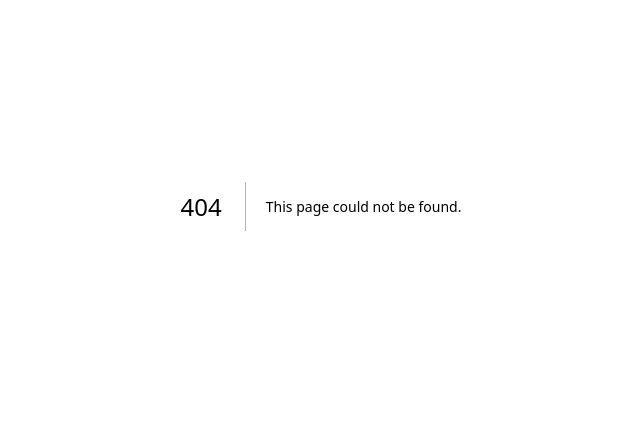
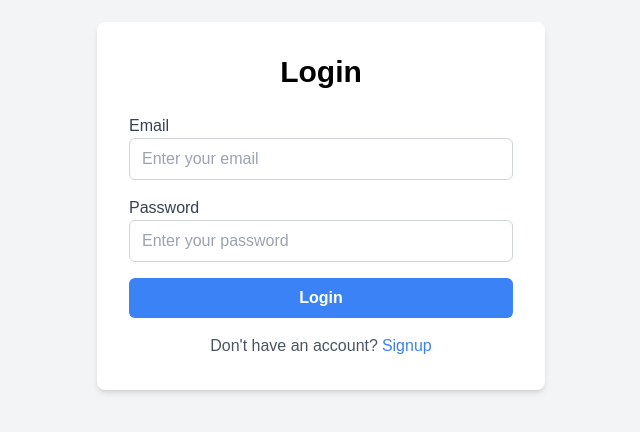
Before and after one commit to premkumar0509/Order-Hub, a Next.js app: page /auth in a window 1280 px wide. Before the commit this address had no page. Shown: the part 194-626 px from the top of the page, without its empty margins (319-959 px from the left). Built offline with nearby package versions, Linux system fonts and the light colour scheme.

Commit message:
Add session model, enhance user model with email, and implement login API

```diff
--- a/src/app/admin/page.js
+++ b/src/app/admin/page.js
@@ -5,8 +5,8 @@ import { CubeIcon, ClipboardCheckIcon } from "@heroicons/react/solid";
 export default function Admin() {
   return (
     <div className="p-8 flex flex-col items-center">
-      <h1 className="text-3xl font-bold mb-8 text-center">Admin Dashboard</h1>
-
+      <h1 className="text-4xl font-semibold text-center">Admin Dashboard</h1>
+<br></br>
       <section className="grid grid-cols-1 gap-4 sm:grid-cols-2">
         <Link href="/admin/products">
           <button className="flex items-center text-white bg-blue-500 p-4 rounded-lg shadow-md hover:bg-blue-600 transition-colors">
--- a/src/app/admin/products/page.js
+++ b/src/app/admin/products/page.js
@@ -1,16 +1,16 @@
 "use client";
 import { useState, useEffect } from "react";
-import { toast, ToastContainer } from 'react-toastify';
-import 'react-toastify/dist/ReactToastify.css';
-import { FaTrash, FaEdit } from "react-icons/fa";
-import './style.css';
-import Modal from './Modal';  // Ensure the import path is correct
+import { toast, ToastContainer } from "react-toastify";
+import "react-toastify/dist/ReactToastify.css";
+import { FaTrash, FaEdit, FaPlus, FaArrowLeft } from "react-icons/fa";
+import "./style.css";
+import Modal from "./modal";
 
 export default function AdminPage() {
   const [name, setName] = useState("");
   const [description, setDescription] = useState("");
-  const [price, setPrice] = useState("");
-  const [stock, setStock] = useState("");
+  const [price, setPrice] = useState(0);
+  const [stock, setStock] = useState(0);
   const [imageUrl, setImageUrl] = useState("");
   const [products, setProducts] = useState([]);
   const [editingProductId, setEditingProductId] = useState(null);
@@ -28,41 +28,51 @@ export default function AdminPage() {
   const handleSubmit = async (e) => {
     e.preventDefault();
 
-    const formData = new FormData();
-    formData.append("name", name);
-    formData.append("description", description);
-    formData.append("price", price);
-    formData.append("stock", stock);
-    formData.append("imageUrl", imageUrl);
+    const data = {
+      name: name,
+      description: description,
+      price: parseFloat(price), // Ensuring price is a number
+      stock: parseInt(stock, 10), // Ensuring stock is an integer
+      imageUrl: imageUrl,
+    };
+
 
     try {
       let response;
       if (editingProductId) {
-        response = await fetch(`/api/product/${editingProductId}`, {
+        response = await fetch(`/api/product/?productId=${editingProductId}`, {
           method: "PATCH",
-          body: formData,
+          body: JSON.stringify(data),
         });
       } else {
         response = await fetch("/api/product", {
           method: "POST",
-          body: formData,
+          body: JSON.stringify(data),
         });
       }
 
       if (response.ok) {
-        toast.success(editingProductId ? "Product updated successfully!" : "Product added successfully!");
+        toast.success(
+          editingProductId
+            ? "Product updated successfully!"
+            : "Product added successfully!"
+        );
         setName("");
         setDescription("");
-        setPrice("");
-        setStock("");
+        setPrice(0);
+        setStock(0);
         setImageUrl("");
         setEditingProductId(null);
         setIsModalOpen(false);
         // Fetch updated Products
-        const updatedProducts = await fetch("/api/product").then((res) => res.json());
+        const updatedProducts = await fetch("/api/product").then((res) =>
+          res.json()
+        );
         setProducts(updatedProducts);
       } else {
-        toast.error("Error adding/updating product: " + await response.text());
+        const errorText = await response.text();
+        console.error("Error adding/updating product:", errorText);
+        toast.error("Error adding/updating product: " + errorText);
       }
     } catch (error) {
       toast.error("Error: " + error.message);
@@ -71,7 +81,7 @@ export default function AdminPage() {
 
   const handleDeleteProduct = async (productId) => {
     try {
-      const response = await fetch(`/api/product/${productId}`, {
+      const response = await fetch(`/api/product/?productId=${productId}`, {
         method: "DELETE",
       });
 
@@ -100,25 +110,42 @@ export default function AdminPage() {
     setEditingProductId(null);
     setName("");
     setDescription("");
-    setPrice("");
-    setStock("");
+    setPrice(0);
+    setStock(0);
     setImageUrl("");
     setIsModalOpen(true);
   };
+  const handleBack = () => {
+    window.history.back();
+  };
 
-  const filteredProducts = products.filter((product) =>
-    product.name.toLowerCase().includes(searchTerm.toLowerCase()) ||
-    product.description.toLowerCase().includes(searchTerm.toLowerCase())
+  const filteredProducts = products.filter(
+    (product) =>
+      product.name.toLowerCase().includes(searchTerm.toLowerCase()) ||
+      product.description.toLowerCase().includes(searchTerm.toLowerCase())
   );
 
   return (
     <div className="min-h-screen p-8">
       <ToastContainer />
       <header className="mb-8 flex items-center justify-between">
-        <h1 className="text-3xl font-bold">Manage Products</h1>
-        <button className="bg-blue-500 text-white p-2 rounded ml-4" onClick={handleAddProduct}>
-          Add New Product
-        </button>
+        <div className="flex-1">
+          <h1 className="text-4xl font-semibold">Manage Products</h1>
+        </div>
+        <div className="flex">
+          <button
+            className="bg-gradient-to-r from-blue-500 to-indigo-500 text-white p-2 rounded-md shadow-lg transform hover:scale-105 transition-all duration-300 ml-4 flex items-center"
+            onClick={handleAddProduct}
+          >
+            <FaPlus className="mr-2" /> Add New Product
+          </button>
+          <button
+            className="bg-gradient-to-r from-blue-500 to-indigo-500 text-white p-2 rounded-md shadow-lg transform hover:scale-105 transition-all duration-300 ml-4 flex items-center"
+            onClick={handleBack}
+          >
+            <FaArrowLeft className="mr-2" /> Back
+          </button>
+        </div>
       </header>
 
       <div className="flex justify-center mb-8">
@@ -127,14 +154,17 @@ export default function AdminPage() {
           placeholder="Search products..."
           value={searchTerm}
           onChange={(e) => setSearchTerm(e.target.value)}
-          className="w-full p-2 border rounded text-black transform transition-transform duration-300 ease-in-out hover:scale-105 hover:z-10"
+          className="w-full p-2 border rounded text-black transform transition-transform duration-300 hover:scale-75 hover:z-10 focus:outline-none focus:border-blue-500"
         />
       </div>
 
       <div className="mt-10">
         <ul className="grid grid-cols-1 sm:grid-cols-2 lg:grid-cols-6 gap-4">
           {filteredProducts.map((product) => (
-            <li key={product._id} className="border p-4 rounded relative transform transition-transform duration-300 ease-in-out hover:scale-105 hover:z-10 overflow-hidden">
+            <li
+              key={product._id}
+              className="border p-4 rounded relative transform transition-transform duration-300 ease-in-out hover:scale-105 hover:z-10 overflow-hidden"
+            >
               <div className="flex items-center justify-center space-x-4 absolute top-0 right-2 bottom-0">
                 <FaEdit
                   onClick={() => handleEditProduct(product)}
@@ -195,11 +225,7 @@ export default function AdminPage() {
             required
           />
           {editingProductId && (
-            <input
-              type="hidden"
-              value={editingProductId}
-              className="hidden"
-            />
+            <input type="hidden" value={editingProductId} className="hidden" />
           )}
           <input
             type="text"
--- a/src/app/admin/products/style.css
+++ b/src/app/admin/products/style.css
@@ -1,6 +1,6 @@
 input[type="text"]:hover,
 li:hover {
-  transform: scale(1.05); /* Zoom in a bit */
+  transform: scale(1.01); /* Zoom in a bit */
   transition: transform 0.3s ease; /* Smooth transition effect */
   z-index: 10; /* Ensure they appear above other elements */
 }
--- /dev/null
+++ b/src/app/api/login/route.js
@@ -0,0 +1,26 @@
+import { NextResponse } from "next/server";
+import connectDB from '@/lib/db';
+import User from '@/models/user';
+
+// POST Method to handle login
+export async function POST(req) {
+  try {
+    await connectDB();
+    const { email, password } = await req.json();
+
+    if (!email || !password) {
+      return NextResponse.json({ error: 'Email and password are required' }, { status: 400 });
+    }
+
+    const user = await User.findOne({ email });
+    if (!user || user.password !== password) {
+      return NextResponse.json({ error: 'Invalid credentials' }, { status: 401 });
+    }
+
+    // If login is successful, return a success message
+    return NextResponse.json({ message: 'Login successful' });
+  } catch (error) {
+    console.error('Error during login:', error);
+    return NextResponse.json({ error: 'Internal server error' }, { status: 500 });
+  }
+}
--- a/src/app/api/product/route.js
+++ b/src/app/api/product/route.js
@@ -9,12 +9,27 @@ export const config = {
   },
 };
 
-// GET Method to fetch all products
-export async function GET() {
+export async function GET(req) {
   try {
     await connectDB();
-    const products = await product.find();
-    return NextResponse.json(products);
+
+    const url = new URL(req.url);
+    const productId = url.searchParams.get('productId');
+
+    if (productId) {
+      // Fetch product by ID
+      const productById = await product.findById(productId);
+
+      if (!productById) {
+        return NextResponse.json({ error: "Product not found" }, { status: 404 });
+      }
+
+      return NextResponse.json(productById);
+    } else {
+      // Fetch all products
+      const products = await product.find();
+      return NextResponse.json(products);
+    }
   } catch (error) {
     console.error("Error fetching products:", error);
     return NextResponse.json({ error: error.message }, { status: 500 });
@@ -28,11 +43,11 @@ export async function POST(req) {
     const body = await req.json();
 
     // Ensure required fields are present
-    const { name, price, description, category, imageUrl } = body;
+    const { name, price, description, imageUrl,stock } = body;
 
-    if (!name || !price || !description || !category || !imageUrl) {
+    if (!name || !price || !description || !imageUrl ||!stock) {
       return NextResponse.json(
-        { error: "All fields (name, price, description, category, imageUrl) are required" },
+        { error: "All fields (name, price, description, imageUrl, stock) are required" },
         { status: 400 }
       );
     }
@@ -43,8 +58,8 @@ export async function POST(req) {
     const newProduct = new product({
       name,
       price,
+      stock,
       description,
-      category,
       imageUrl,
     });
 
@@ -58,10 +73,11 @@ export async function POST(req) {
   }
 }
 
-// PUT Method to update a product by ID
-export async function PUT(req) {
+// PATCH Method to update a product by ID
+export async function PATCH(req) {
   try {
-    const { productId } = req.query; // assuming productId is passed in query params
+    const url = new URL(req.url);
+    const productId = url.searchParams.get('productId');  // assuming productId is passed in query params
     const body = await req.json(); // Assuming the request body contains the update data
 
     await connectDB();
@@ -83,7 +99,8 @@ export async function PUT(req) {
 // DELETE Method to delete a product by ID
 export async function DELETE(req) {
   try {
-    const { productId } = req.query; // assuming productId is passed in query params
+    const url = new URL(req.url);
+    const productId = url.searchParams.get('productId');
 
     await connectDB();
 
--- a/src/app/api/user/route.js
+++ b/src/app/api/user/route.js
@@ -1,6 +1,6 @@
 import { NextResponse } from "next/server";
 import connectDB from "@/lib/db";
-import user from "@/models/user";
+import User from "@/models/user";
 
 // Disable Next.js body parser to handle file uploads
 export const config = {
@@ -8,45 +8,42 @@ export const config = {
     bodyParser: false,
   },
 };
-
-// GET Method to fetch all users
-export async function GET() {
+export async function GET(req) {
   try {
     await connectDB();
-    const users = await user.find();
-    return NextResponse.json(users);
+
+    const url = new URL(req.url);
+    const userId = url.searchParams.get('userId');
+
+    if (userId) {
+      // Fetch user by ID
+      const userById = await User.findById(userId);
+
+      if (!userById) {
+        return NextResponse.json({ error: "User not found" }, { status: 404 });
+      }
+
+      return NextResponse.json(userById);
+    } else {
+      // Fetch all users
+      const users = await User.find();
+      return NextResponse.json(users);
+    }
   } catch (error) {
     console.error("Error fetching users:", error);
     return NextResponse.json({ error: error.message }, { status: 500 });
   }
 }
 
-// GET Method to fetch user by ID
-export async function GET_USER_BY_ID(req) {
+// PUT Method to update a user by ID
+export async function PATCH(req) {
   try {
-    const { userId } = req.query; // assuming userId is passed in query params
-    await connectDB();
-    const userById = await user.findById(userId);
-
-    if (!userById) {
-      return NextResponse.json({ error: "User not found" }, { status: 404 });
-    }
-
-    return NextResponse.json(userById);
-  } catch (error) {
-    console.error("Error fetching user by ID:", error);
-    return NextResponse.json({ error: error.message }, { status: 500 });
-  }
-}
-
-// PUT Method to update a user by ID
-export async function PUT(req) {
-  try {
-    const { userId } = req.query; // assuming userId is passed in query params
+    const url = new URL(req.url);
+    const userId = url.searchParams.get('userId'); // assuming userId is passed in query params
     const body = await req.json(); // Assuming the request body contains the update data
 
     await connectDB();
-    const updatedUser = await user.findByIdAndUpdate(userId, body, { new: true });
+    const updatedUser = await User.findByIdAndUpdate(userId, body, { new: true });
 
     if (!updatedUser) {
       return NextResponse.json({ error: "User not found" }, { status: 404 });
@@ -62,10 +59,11 @@ export async function PUT(req) {
 // DELETE Method to delete a user by ID
 export async function DELETE(req) {
   try {
-    const { userId } = req.query; // assuming userId is passed in query params
+    const url = new URL(req.url);
+    const userId = url.searchParams.get('userId');
 
     await connectDB();
-    const deletedUser = await user.findByIdAndDelete(userId);
+    const deletedUser = await User.findByIdAndDelete(userId);
 
     if (!deletedUser) {
       return NextResponse.json({ error: "User not found" }, { status: 404 });
@@ -85,11 +83,11 @@ export async function POST(req) {
     const body = await req.json();
 
     // Ensure required fields are present
-    const { username, password, isAdmin = false } = body;
+    const { username, password, email, isAdmin = false } = body;
 
-    if (!username || !password) {
+    if (!username || !password || !email) {
       return NextResponse.json(
-        { error: "Username and password are required" },
+        { error: "Username, email, and password are required" },
         { status: 400 }
       );
     }
@@ -97,9 +95,10 @@ export async function POST(req) {
     await connectDB();
 
     // Create a new user
-    const newUser = new user({
+    const newUser = new User({
       username,
       password, // You should ideally hash the password before saving
+      email,
       isAdmin,
     });
 
--- /dev/null
+++ b/src/app/auth/page.js
@@ -0,0 +1,106 @@
+"use client";
+
+import { useState } from 'react';
+
+export default function Login() {
+  const [isLogin, setIsLogin] = useState(true); // Track whether it's login or signup
+
+  const handleSubmit = (e) => {
+    e.preventDefault();
+    // Handle form submission here (e.g., API call)
+    console.log("Form submitted", isLogin ? "Login" : "Signup");
+
+    // Example using fetch (replace with your actual API endpoint)
+    const formData = new FormData(e.target);
+    const data = Object.fromEntries(formData.entries());
+
+    fetch(isLogin ? '/api/login' : '/api/signup', {  // Adjust API routes
+      method: 'POST',
+      headers: {
+        'Content-Type': 'application/json',
+      },
+      body: JSON.stringify(data),
+    })
+    .then(response => response.json())
+    .then(result => {
+      console.log('Success:', result);
+      if (isLogin) {  // Assuming the response has a success flag
+        window.location.href = '/';  // Redirect to home page
+      }
+      // Handle successful login/signup (e.g., redirect, update state)
+    })
+    .catch(error => {
+      console.error('Error:', error);
+      // Handle errors (e.g., display error message)
+    });
+
+  };
+
+  return (
+    <div className="p-8 flex flex-col items-center min-h-screen justify-center bg-gray-100"> {/* Added styling */}
+      <div className="bg-white p-8 rounded-lg shadow-md w-full max-w-md"> {/* Card container */}
+        <h1 className="text-3xl font-semibold text-center mb-6">
+          {isLogin ? "Login" : "Signup"}
+        </h1>
+
+        <form onSubmit={handleSubmit} className="space-y-4">
+
+                      {!isLogin && ( // Conditionally render additional fields for signup
+                        <div>
+                          <label htmlFor="name" className="block text-gray-700 font-medium">Name</label>
+                          <input
+                            type="text"
+                            id="name"
+                            name="name"
+                            className="w-full border border-gray-300 rounded-md px-3 py-2 focus:outline-none focus:ring-2 focus:ring-blue-500"
+                            placeholder="Enter your name"
+                            required
+                          />
+                        </div>
+                      )}
+          <div>
+            <label htmlFor="email" className="block text-gray-700 font-medium">Email</label>
+            <input
+              type="email"
+              id="email"
+              name="email"
+              className="w-full border border-gray-300 rounded-md px-3 py-2 focus:outline-none focus:ring-2 focus:ring-blue-500"
+              placeholder="Enter your email"
+              required
+            />
+          </div>
+          <div>
+            <label htmlFor="password" className="block text-gray-700 font-medium">Password</label>
+            <input
+              type="password"
+              id="password"
+              name="password"
+              className="w-full border border-gray-300 rounded-md px-3 py-2 focus:outline-none focus:ring-2 focus:ring-blue-500"
+              placeholder="Enter your password"
+              required
+            />
+          </div>
+
+
+          <button
+            type="submit"
+            className="w-full bg-blue-500 hover:bg-blue-700 text-white font-bold py-2 px-4 rounded-md focus:outline-none focus:ring-2 focus:ring-blue-300"
+          >
+            {isLogin ? "Login" : "Signup"}
+          </button>
+
+          <p className="text-center text-gray-600">
+            {isLogin ? "Don't have an account?" : "Already have an account?"}
+            <button
+              type="button"
+              onClick={() => setIsLogin(!isLogin)}
+              className="text-blue-500 hover:underline ml-1"
+            >
+              {isLogin ? "Signup" : "Login"}
+            </button>
+          </p>
+        </form>
+      </div>
+    </div>
+  );
+}
--- a/src/app/page.js
+++ b/src/app/page.js
@@ -66,7 +66,7 @@ export default function Home() {
 
   return (
     <div className={`min-h-screen ${isDarkMode ? "bg-gray-900 text-white" : "bg-white text-black"}`}>
-      <div className="min-h-screen p-8 pb-20 gap-16 sm:p-20 font-[family-name:var(--font-geist-sans)]">
+      <div className="min-h-screen p-4 pb-20 gap-8 sm:p-10 font-[family-name:var(--font-geist-sans)]">
         <div className="flex justify-between items-center">
           <h1 className="text-4xl font-semibold">Order Hub</h1>
           <div className="flex justify-end items-center space-x-4">
@@ -112,11 +112,9 @@ export default function Home() {
                     <p>Image not available</p>
                   )}
                 </div>
-                <div className="flex-grow mt-4">
+                <div className="mt-2">
                   <h2 className="text-lg font-medium">{product.name}</h2>
                   <p className="text-sm text-gray-500">{product.description}</p>
-                </div>
-                <div className="mt-2">
                   <p className="font-semibold">₹{product.price}</p>
                 </div>
               </div>
--- a/src/models/user.js
+++ b/src/models/user.js
@@ -1,9 +1,9 @@
 import mongoose from "mongoose";
 
-// Create schemas
 const userSchema = new mongoose.Schema({
   username: { type: String, required: true, unique: true },
   password: { type: String, required: true },
+  email: { type: String, required: true, unique: true }, // Added email field
   isAdmin: { type: Boolean, default: false }
 });
 
```
Also changed, not shown: src/models/session.js (added, +9 -0 lines).
